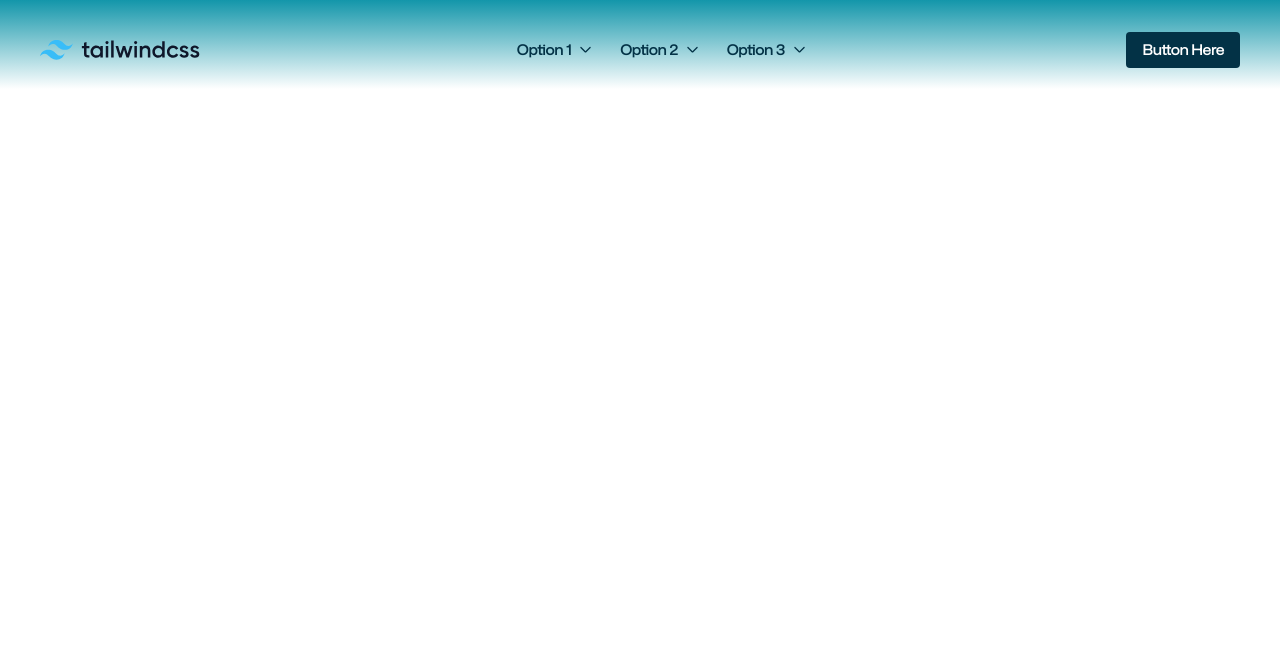
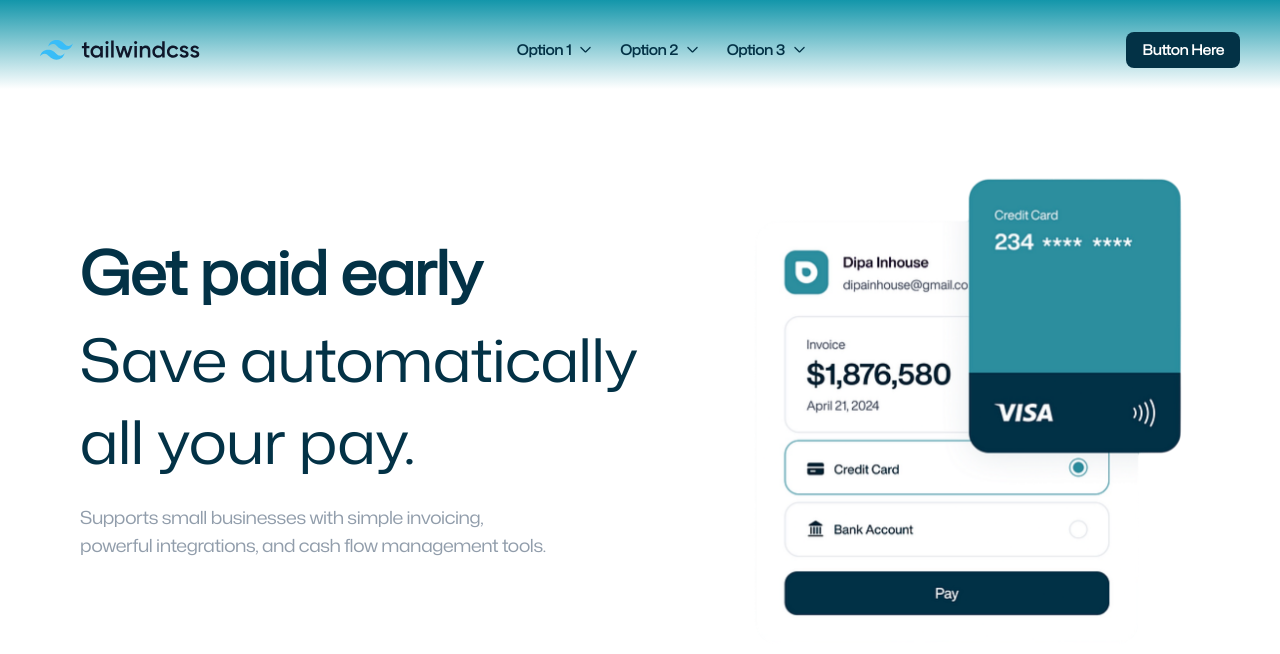
Before and after one commit to lakshya2601/alpha-academy-tech, a Next.js app: page / in a window 1280 px wide. Shown: the top 654 px of the page. Built offline with nearby package versions, Linux system fonts and the light colour scheme.

Commit message:
Add HomePage component with background image and update Navbar button styles

```diff
--- /dev/null
+++ b/src/app/components/Home/page.tsx
@@ -0,0 +1,33 @@
+import Image from "next/image";
+import React from "react";
+
+const HomePage = () => {
+  return (
+    <div className="h-screen w-full flex flex-row">
+      {/* Text Content Section */}
+      <div className="flex flex-col items-start justify-center pl-20 py-16 text-[#033246] font-mona h-full max-w-[640px] tracking-tight">
+        <h1 className="text-6xl font-extrabold">Get paid early</h1>
+        <p className="text-6xl leading-snug font-medium mt-4">
+          Save automatically all your pay.
+        </p>
+        <p className="mt-5 text-[#919dab] text-lg">
+          Supports small businesses with simple invoicing, <br />
+          powerful integrations, and cash flow management tools.
+        </p>
+      </div>
+
+      {/* Image Section */}
+      <div className="flex-1 relative mt-24 size-[600px]">
+        <Image
+          src="/home/home-page-bg-image.png"
+          alt="Homepage illustration"
+          fill
+          className="object-contain"
+          priority
+        />
+      </div>
+    </div>
+  );
+};
+
+export default HomePage;
--- a/src/app/components/Navbar/page.tsx
+++ b/src/app/components/Navbar/page.tsx
@@ -29,7 +29,7 @@ function Navbar() {
           <NavbarOption key={option} label={option} />
         ))}
       </div>
-      <button className="px-4 py-2 bg-[#033246] text-white font-mona font-semibold text-sm rounded hover:bg-white hover:text-[#033246] transition-colors duration-300">
+      <button className="px-4 py-2 bg-[#033246] text-white font-mona font-semibold text-sm rounded-lg hover:bg-white hover:text-[#033246] hover:border hover:border-[#033246] transition-colors duration-300">
         Button Here
       </button>
     </nav>
--- a/src/app/page.tsx
+++ b/src/app/page.tsx
@@ -1,9 +1,11 @@
 import Navbar from "./components/Navbar/page";
+import HomePage from "./components/Home/page";
 
 export default function Home() {
   return (
     <div className="flex flex-col items-center justify-items-center min-h-screen">
       <Navbar />
+      <HomePage />
     </div>
   );
 }
```
Also changed, not shown: src/app/components/Icons.tsx (+4 -4 lines), public/home/home-page-bg-image.png (added).
